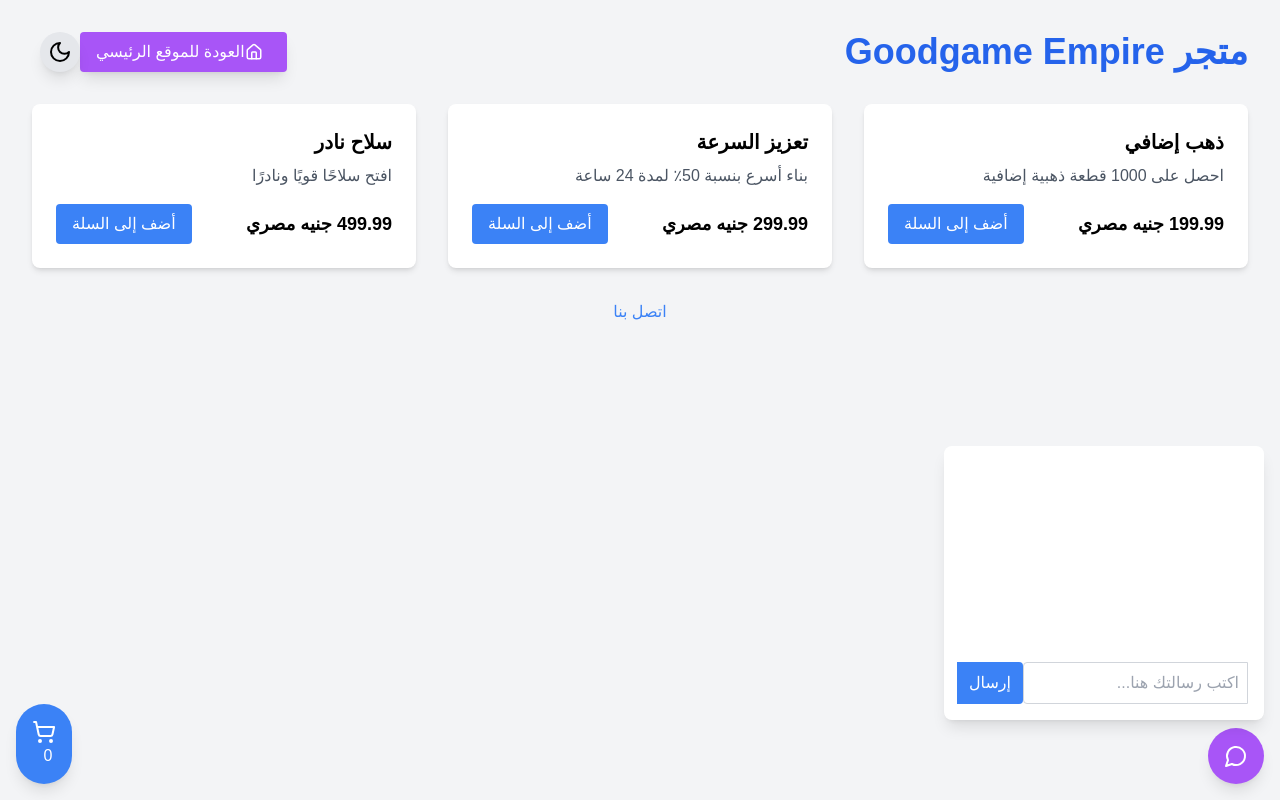
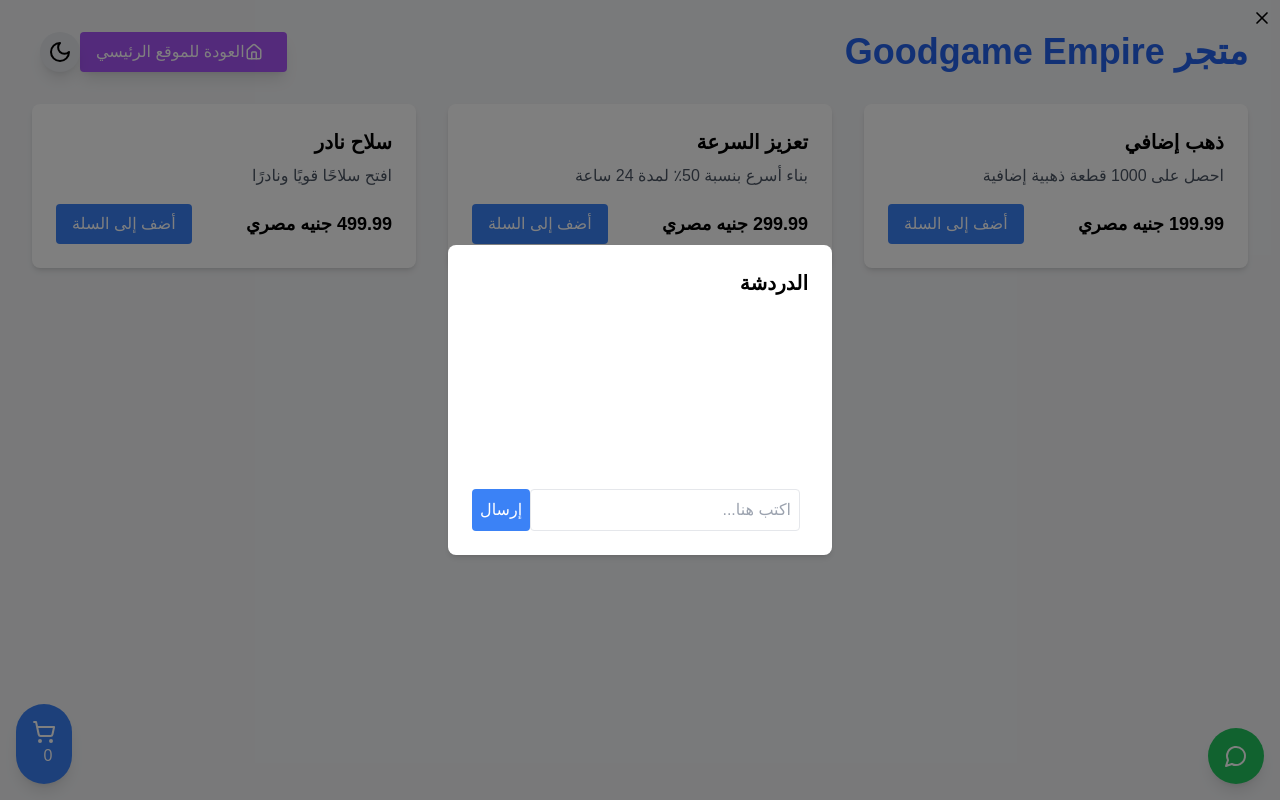
Before and after one commit to LordDZx/empire-wiki-store, a Next.js app: page / in a window 1280 px wide. Both pictures are taken after a click on the button 1236 px from the left and 756 px from the top of the page. Built offline with nearby package versions, Linux system fonts and the light colour scheme.

Commit message:
Update page.tsx

```diff
--- a/src/app/page.tsx
+++ b/src/app/page.tsx
@@ -182,110 +182,126 @@
         </button>
 
         {showCart && (
-          <div className="fixed top-0 left-0 w-full h-full bg-gray-800 bg-opacity-80 flex justify-center items-center z-50">
-            <div className="bg-white dark:bg-gray-800 rounded-lg p-4 md:p-8 relative">
-              <button onClick={() => setShowCart(false)} className="absolute top-4 right-4 text-gray-500 hover:text-gray-800">
-                <X size={24} />
+          <div className="fixed top-0 left-0 w-full h-full bg-black bg-opacity-50 flex items-center justify-center z-50">
+            <div className={`${darkMode ? 'bg-gray-800' : 'bg-white'} w-80 md:w-96 p-6 rounded-lg shadow-md`}>
+              <button onClick={() => setShowCart(false)} className="absolute top-2 right-2">
+                <X size={20} />
               </button>
-              <h2 className="text-xl font-bold mb-4">سلة التسوق</h2>
+              <h2 className="text-xl font-semibold mb-4">سلة التسوق</h2>
+              <div className="space-y-2 mb-4">
                 {cart.length === 0 ? (
-                <p>لا توجد عناصر في السلة.</p>
+                  <p>سلتك فارغة</p>
                 ) : (
-                <>
-                  <ul className="mb-4">
-                    {cart.map(item => (
-                      <li key={item.id} className="flex justify-between items-center mb-2">
+                  cart.map(item => (
+                    <div key={item.id} className="flex justify-between items-center">
                       <span>{item.name} x{item.quantity}</span>
-                        <span>{(item.price * item.quantity).toFixed(2)} جنيه مصري</span>
                       <button onClick={() => removeFromCart(item.id)} className="text-red-500 hover:text-red-700">
                         <Trash2 size={16} />
                       </button>
-                      </li>
+                    </div>
+                  ))
+                )}
+              </div>
+              <div className="flex justify-between items-center">
+                <span className="text-lg font-bold">الإجمالي: {getTotalCost()} جنيه مصري</span>
+                <button
+                  onClick={clearCart}
+                  className="bg-red-500 text-white px-3 py-1 rounded hover:bg-red-600 transition duration-300"
+                >
+                  مسح السلة
+                </button>
+              </div>
+              <div className="mt-4">
+                <h3 className="font-semibold">اختر طريقة الدفع:</h3>
+                <select
+                  value={selectedPaymentMethod}
+                  onChange={e => setSelectedPaymentMethod(e.target.value)}
+                  className="w-full p-2 border rounded"
+                >
+                  <option value="">اختر...</option>
+                  {paymentMethods.map(method => (
+                    <option key={method.id} value={method.id}>{method.name}</option>
                   ))}
-                  </ul>
-                  <h3 className="text-lg font-bold mb-2">الإجمالي: {getTotalCost()} جنيه مصري</h3>
-                  <div className="mb-4">
-                    <label className="block mb-2">طريقة الدفع:</label>
-                    {paymentMethods.map(method => (
-                      <label key={method.id} className="flex items-center mb-2">
-                        <input
-                          type="radio"
-                          name="payment-method"
-                          value={method.id}
-                          checked={selectedPaymentMethod === method.id}
-                          onChange={() => setSelectedPaymentMethod(method.id)}
-                          className="mr-2"
-                        />
-                        {method.name}
-                      </label>
-                    ))}
+                </select>
               </div>
-                  <div className="mb-4">
-                    <label className="block mb-2">اسم المشتري:</label>
+              <div className="mt-4">
                 <input
                   type="text"
+                  placeholder="اسم المشتري"
                   value={buyerName}
-                      onChange={(e) => setBuyerName(e.target.value)}
-                      className="w-full p-2 border border-gray-300 rounded"
+                  onChange={e => setBuyerName(e.target.value)}
+                  className="w-full p-2 border rounded mb-2"
                 />
-                  </div>
-                  <button onClick={sendToWhatsApp} className="bg-green-500 text-white px-4 py-2 rounded hover:bg-green-600 transition duration-300 mr-2">
+                <div className="flex justify-between">
+                  <button
+                    onClick={sendToWhatsApp}
+                    disabled={cart.length === 0 || !selectedPaymentMethod || !buyerName}
+                    className={`w-full ${cart.length === 0 || !selectedPaymentMethod || !buyerName ? 'bg-gray-300' : 'bg-blue-500'} text-white p-2 rounded hover:bg-blue-600 transition duration-300`}
+                  >
                     إرسال إلى واتساب
                   </button>
-                  <button onClick={downloadInvoice} className="bg-blue-500 text-white px-4 py-2 rounded hover:bg-blue-600 transition duration-300">
+                  <button
+                    onClick={downloadInvoice}
+                    disabled={cart.length === 0 || !selectedPaymentMethod || !buyerName}
+                    className={`w-full ${cart.length === 0 || !selectedPaymentMethod || !buyerName ? 'bg-gray-300' : 'bg-green-500'} text-white p-2 rounded hover:bg-green-600 transition duration-300 ml-2`}
+                  >
                     تحميل الفاتورة
+                    <Download size={16} className="ml-1" />
                   </button>
-                </>
-              )}
+                </div>
+              </div>
             </div>
           </div>
         )}
 
         <button
           onClick={() => setShowChatbot(!showChatbot)}
-          className="fixed bottom-4 right-4 bg-purple-500 text-white p-3 md:p-4 rounded-full shadow-lg hover:bg-purple-600 transition duration-300"
+          className={`fixed bottom-4 right-4 bg-green-500 text-white p-3 md:p-4 rounded-full shadow-lg hover:bg-green-600 transition duration-300 ${showCart ? 'hidden' : ''}`}
         >
           <MessageCircle size={24} />
         </button>
 
         {showChatbot && (
-          <div className="fixed bottom-20 right-4 w-80 bg-white dark:bg-gray-800 p-4 rounded-lg shadow-lg z-50">
-            <div ref={chatRef} className="h-48 overflow-y-auto mb-2">
-              {chatMessages.map((msg, index) => (
-                <div key={index} className="mb-2">
-                  <span className={msg.startsWith("أنت:") ? 'text-blue-500' : 'text-purple-500'}>
-                    {msg}
-                  </span>
-                </div>
+          <div className="fixed top-0 right-0 w-full h-full bg-black bg-opacity-50 flex items-center justify-center z-50">
+            <div className={`${darkMode ? 'bg-gray-800' : 'bg-white'} w-80 md:w-96 p-6 rounded-lg shadow-md`}>
+              <button onClick={() => setShowChatbot(false)} className="absolute top-2 right-2">
+                <X size={20} />
+              </button>
+              <h2 className="text-xl font-semibold mb-4">الدردشة</h2>
+              <div className="h-40 overflow-y-auto mb-4" ref={chatRef}>
+                {chatMessages.map((message, index) => (
+                  <p key={index} className="mb-1">{message}</p>
                 ))}
               </div>
               <form onSubmit={handleChatSubmit} className="flex">
                 <input
                   type="text"
                   value={userInput}
-                onChange={(e) => setUserInput(e.target.value)}
-                className="flex-1 p-2 border border-gray-300 rounded-l"
-                placeholder="اكتب رسالتك هنا..."
+                  onChange={e => setUserInput(e.target.value)}
+                  placeholder="اكتب هنا..."
+                  className="flex-1 p-2 border rounded mr-2"
                 />
-              <button type="submit" className="bg-blue-500 text-white px-3 rounded-r hover:bg-blue-600 transition duration-300">
+                <button type="submit" className="bg-blue-500 text-white p-2 rounded hover:bg-blue-600 transition duration-300">
                   إرسال
                 </button>
               </form>
             </div>
+          </div>
         )}
 
-        <footer className="mt-8 text-center">
-          <button onClick={() => setShowContactUs(!showContactUs)} className="text-blue-500 hover:underline">
-            اتصل بنا
-          </button>
-          {showContactUs && (
-            <div className="mt-2 p-4 border border-gray-300 rounded bg-white dark:bg-gray-800">
-              <h3 className="text-lg font-bold mb-2">طرق الاتصال بنا:</h3>
-              <p><Facebook size={18} className="inline-block mr-1" /> صفحتنا على فيسبوك</p>
-              <p><Mail size={18} className="inline-block mr-1" /> البريد الإلكتروني: support@goodgameempire.com</p>
-              <p><Phone size={18} className="inline-block mr-1" /> الهاتف: +20 101 234 5678</p>
+        <footer className="text-center mt-8">
+          <p className="text-gray-500">حقوق الطبع والنشر © 2024 متجر Goodgame Empire</p>
+          <div className="flex justify-center mt-2">
+            <a href="https://facebook.com" target="_blank" rel="noopener noreferrer" className="mx-2">
+              <Facebook size={24} />
+            </a>
+            <a href="mailto:example@example.com" className="mx-2">
+              <Mail size={24} />
+            </a>
+            <a href="tel:+201098662418" className="mx-2">
+              <Phone size={24} />
+            </a>
           </div>
-          )}
         </footer>
       </div>
     </div>
```
Lines whose indentation alone changed are shown as unchanged.
